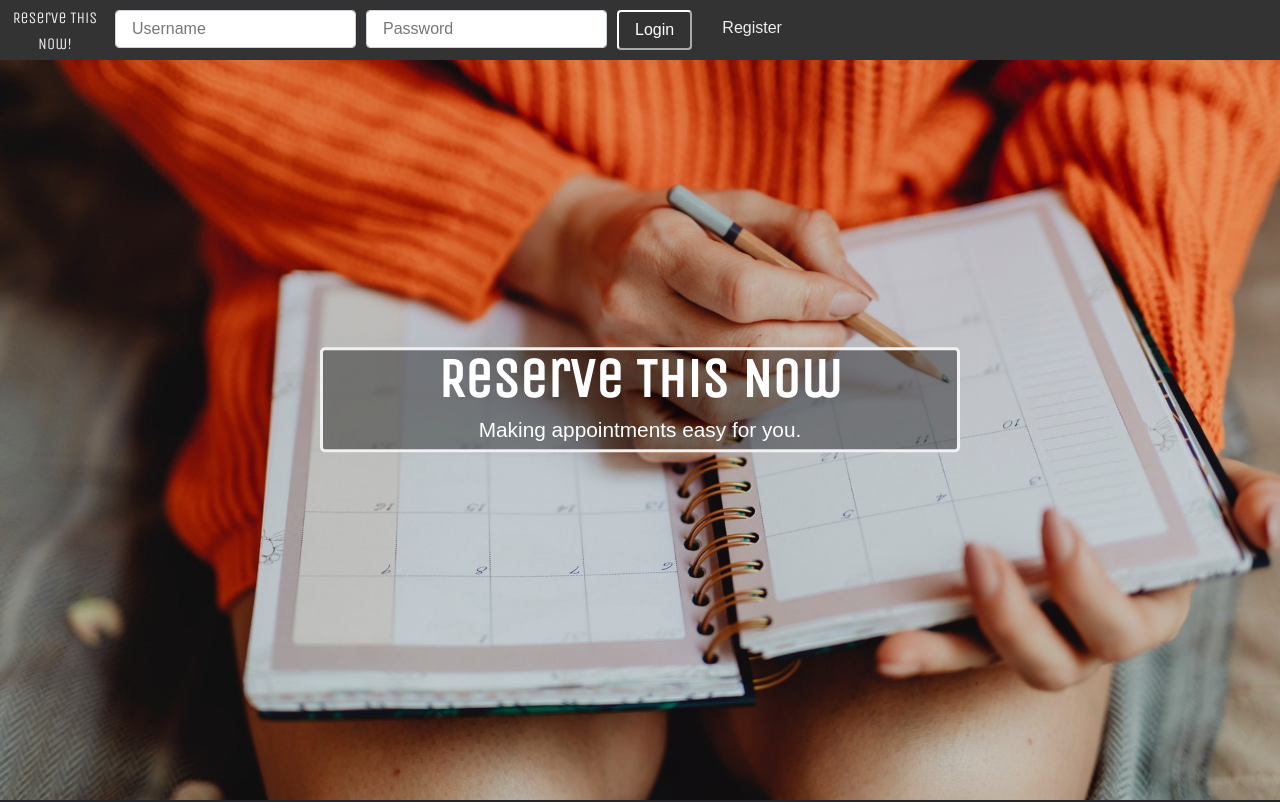
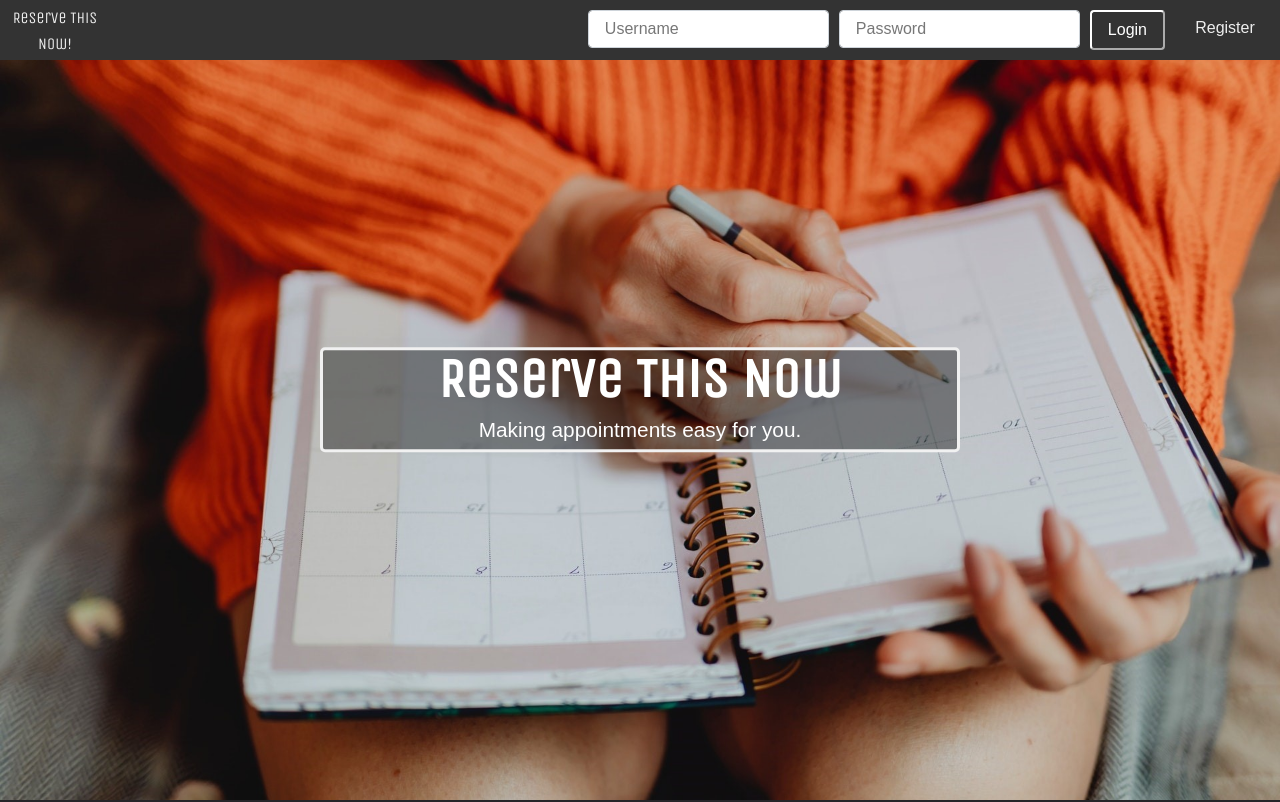
Before and after one commit to jbribiesca/reservethisnow, a React (Create React App) app in the folder client/: page / in a window 1280 px wide. Shown: the top 802 px of the page. Built offline with nearby package versions, Linux system fonts and the light colour scheme; no server answers; a web font is replaced by a local one.

Commit message:
Made input fields for login and the register to float right in the splash page.

```diff
--- a/client/src/pages/Auth/LoginForm.js
+++ b/client/src/pages/Auth/LoginForm.js
@@ -55,6 +55,8 @@ class LoginForm extends Component {
                                             <a href='/'>Login: </a>
                                         </li>*/}
 
+                                        <div className="float-right">
+
                                          <li className="adjustForm">
                                         <Input
                                             type="text"
@@ -85,6 +87,7 @@ class LoginForm extends Component {
                                         <li>
                                         <Link to="/signup">Register</Link>
                                         </li>
+                                        </div>
                                         {/* <li>
                                     <a href='#video'>Features</a>
                                 </li>
```
